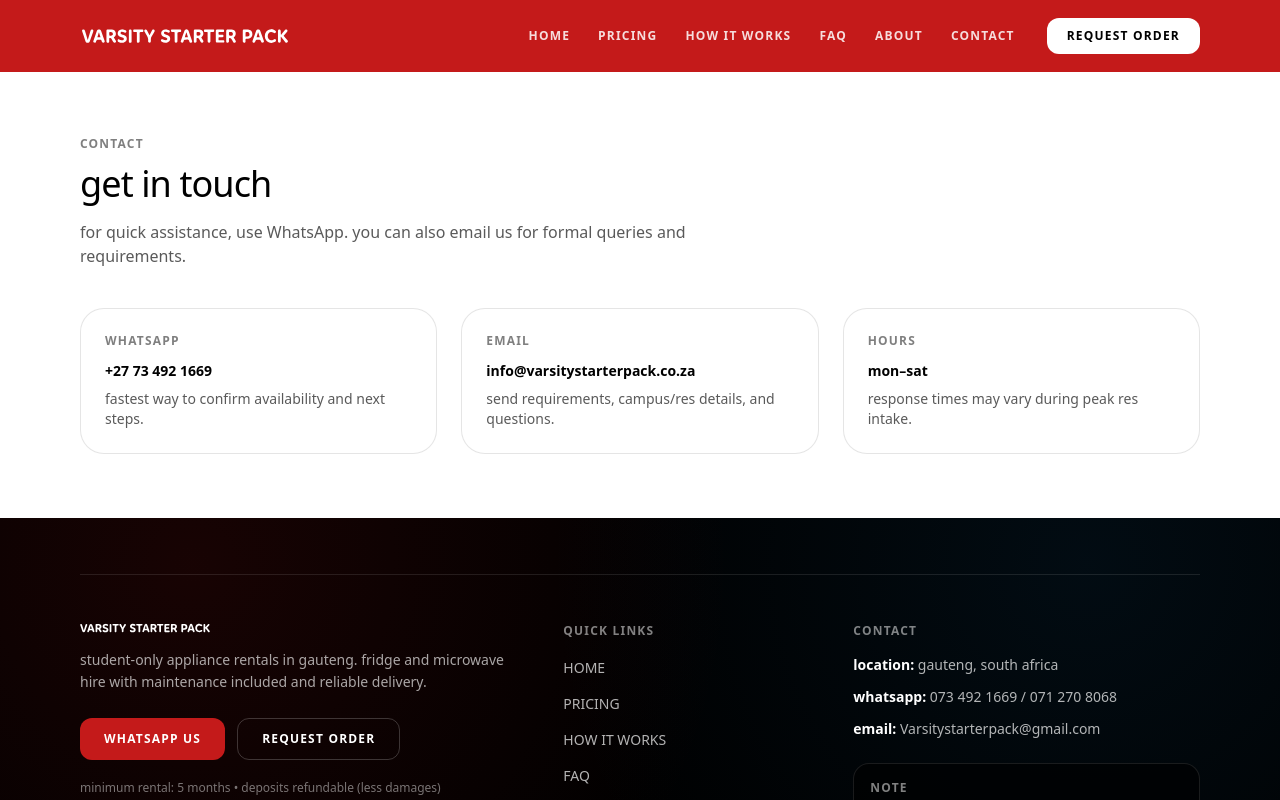
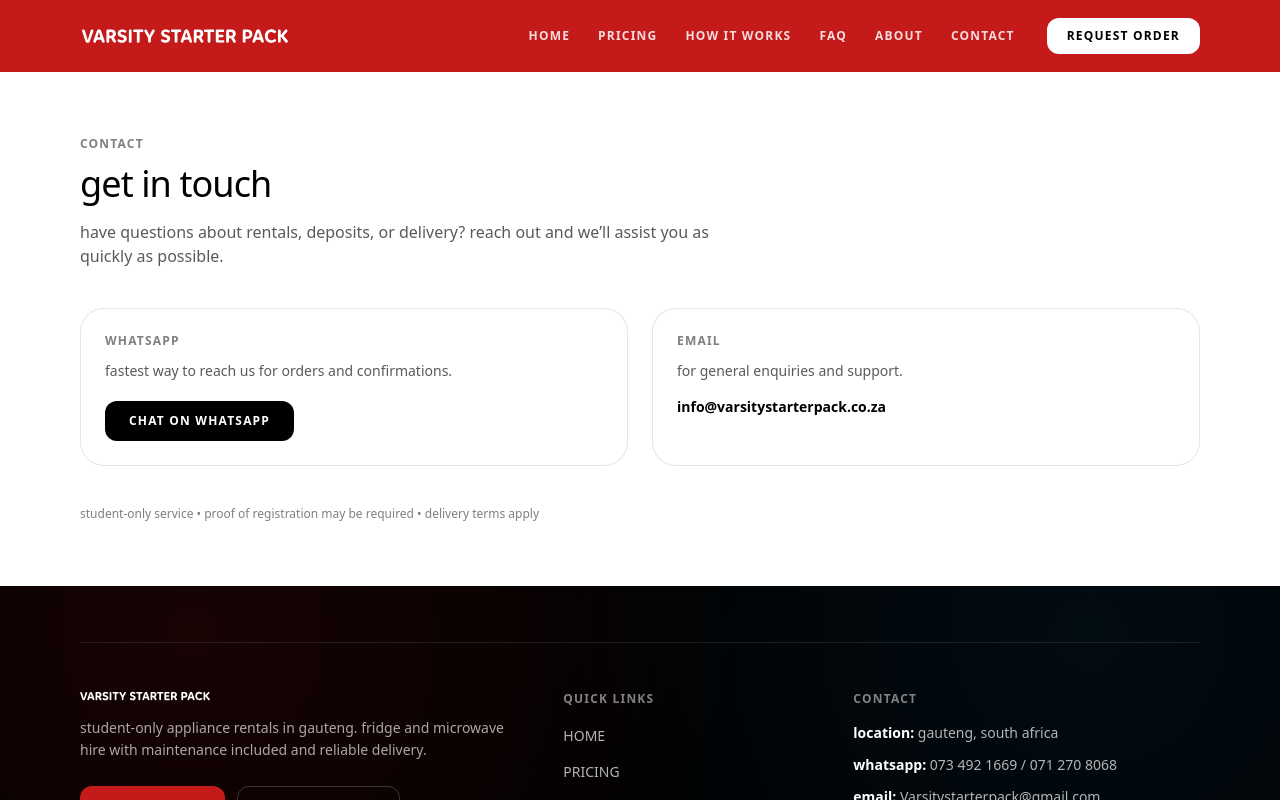
Before and after one commit to MilkCyberCreatives/varsity-starter-pack, a Next.js app: page /contact in a window 1280 px wide. Shown: the top 800 px of the page. Built offline with nearby package versions, Linux system fonts and the light colour scheme.

Commit message:
add contact page

```diff
--- a/app/contact/page.tsx
+++ b/app/contact/page.tsx
@@ -1,9 +1,12 @@
 import type { Metadata } from "next";
 import MainHeader from "@/components/layout/MainHeader";
 import FooterSection from "@/components/layout/FooterSection";
+import Link from "next/link";
 
 export const metadata: Metadata = {
   title: "contact",
+  description:
+    "contact varsity starter pack for student appliance rentals. reach us via whatsapp or email for enquiries and orders.",
 };
 
 export default function ContactPage() {
@@ -21,55 +24,52 @@
         </h1>
 
         <p className="mt-4 max-w-2xl text-base text-black/65">
-          for quick assistance, use WhatsApp. you can also email us for formal
-          queries and requirements.
+          have questions about rentals, deposits, or delivery? reach out and
+          we’ll assist you as quickly as possible.
         </p>
 
-        <div className="mt-10 grid gap-6 lg:grid-cols-3">
-          <a
-            href="https://wa.me/27734921669"
-            target="_blank"
-            rel="noreferrer"
-            className="rounded-3xl border border-black/10 bg-white p-6 transition hover:bg-black/5"
-          >
+        <div className="mt-10 grid gap-6 md:grid-cols-2">
+          {/* WhatsApp */}
+          <div className="rounded-3xl border border-black/10 bg-white p-6">
             <p className="text-xs font-semibold tracking-widest text-black/50">
               WHATSAPP
             </p>
-            <p className="mt-3 text-sm font-semibold text-black">
-              +27 73 492 1669
+
+            <p className="mt-3 text-sm text-black/65">
+              fastest way to reach us for orders and confirmations.
             </p>
-            <p className="mt-2 text-sm text-black/65">
-              fastest way to confirm availability and next steps.
-            </p>
-          </a>
 
-          <a
-            href="mailto:info@varsitystarterpack.co.za"
-            className="rounded-3xl border border-black/10 bg-white p-6 transition hover:bg-black/5"
-          >
+            <Link
+              href="https://wa.me/27734921669"
+              target="_blank"
+              rel="noreferrer"
+              className="mt-5 inline-flex items-center justify-center rounded-xl bg-black px-6 py-3 text-xs font-semibold tracking-widest text-white transition hover:opacity-90"
+            >
+              CHAT ON WHATSAPP
+            </Link>
+          </div>
+
+          {/* Email */}
+          <div className="rounded-3xl border border-black/10 bg-white p-6">
             <p className="text-xs font-semibold tracking-widest text-black/50">
               EMAIL
             </p>
-            <p className="mt-3 text-sm font-semibold text-black">
+
+            <p className="mt-3 text-sm text-black/65">
+              for general enquiries and support.
+            </p>
+
+            <p className="mt-4 text-sm font-semibold text-black">
               info@varsitystarterpack.co.za
-            </p>
-            <p className="mt-2 text-sm text-black/65">
-              send requirements, campus/res details, and questions.
-            </p>
-          </a>
-
-          <div className="rounded-3xl border border-black/10 bg-white p-6">
-            <p className="text-xs font-semibold tracking-widest text-black/50">
-              HOURS
-            </p>
-            <p className="mt-3 text-sm font-semibold text-black">
-              mon–sat
-            </p>
-            <p className="mt-2 text-sm text-black/65">
-              response times may vary during peak res intake.
             </p>
           </div>
         </div>
+
+        {/* Note */}
+        <p className="mt-10 text-xs text-black/50">
+          student-only service • proof of registration may be required •
+          delivery terms apply
+        </p>
       </section>
 
       <FooterSection />
```
